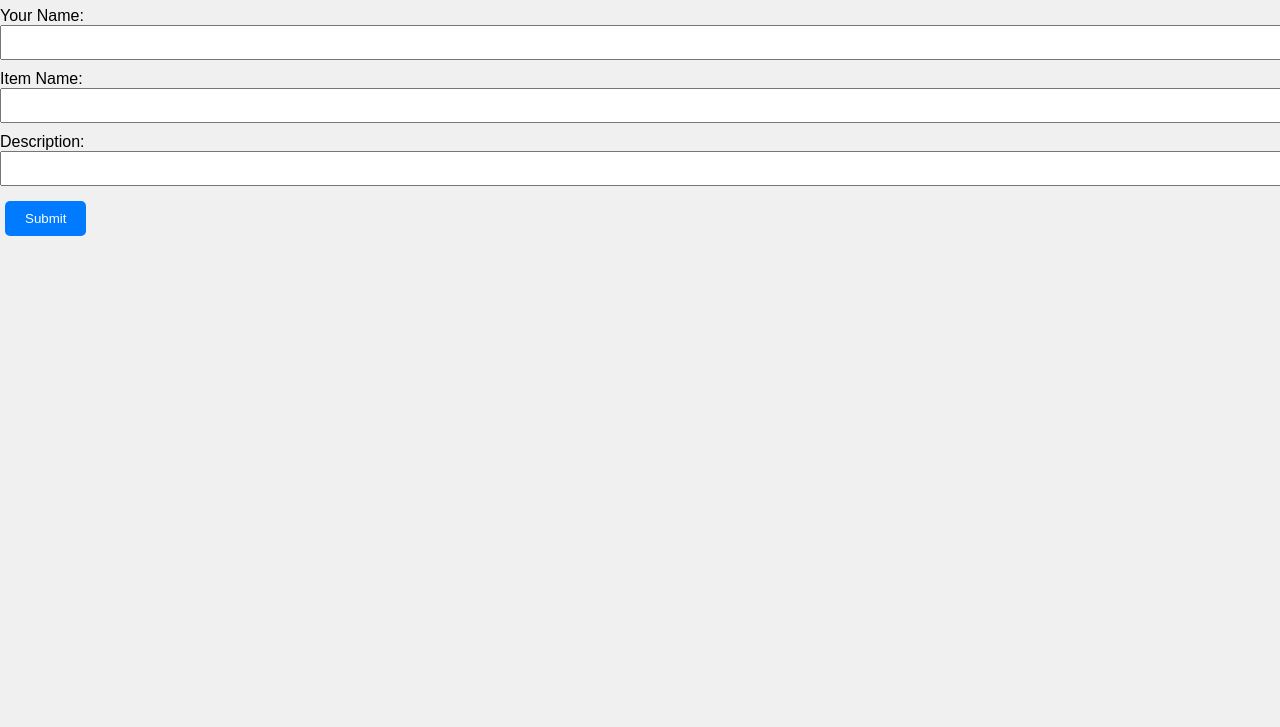
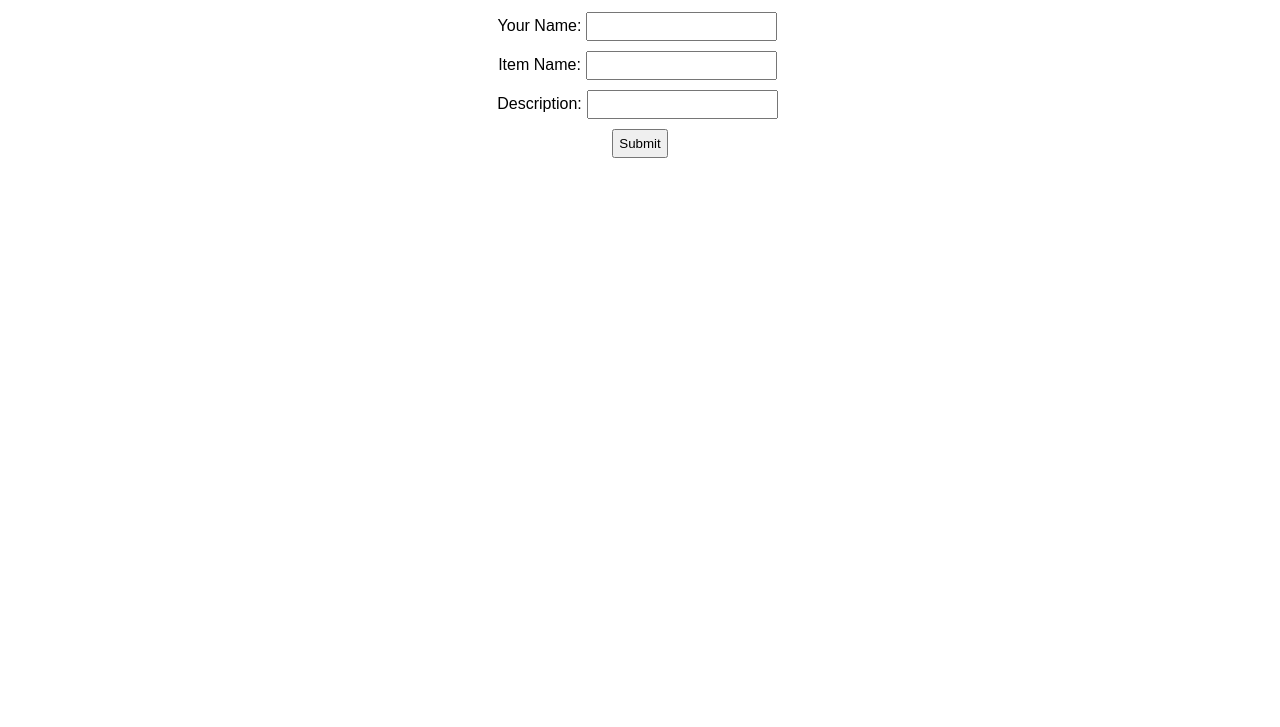
Before and after one commit to EddieTheDog/lost-and-found-kiosk, a website: page public/index.html in a window 1280 px wide. Shown: the part 73-800 px from the top of the page. Drawn offline with Linux system fonts and the light colour scheme.

Commit message:
Update style.css

```diff
--- a/public/style.css
+++ b/public/style.css
@@ -1,30 +1,2 @@
-body {
-  font-family: Arial, sans-serif;
-  margin: 0;
-  padding: 0;
-  background: #f0f0f0;
-}
-
-.container {
-  max-width: 800px;
-  margin: 50px auto;
-  background: white;
-  padding: 20px;
-  border-radius: 10px;
-}
-
-button {
-  padding: 10px 20px;
-  margin: 5px;
-  border: none;
-  background: #007bff;
-  color: white;
-  cursor: pointer;
-  border-radius: 5px;
-}
-
-input, textarea {
-  width: 100%;
-  margin-bottom: 10px;
-  padding: 8px;
-}
+body { font-family: Arial, sans-serif; text-align:center; margin:20px; }
+input, select, button { margin:5px; padding:5px; }
```
